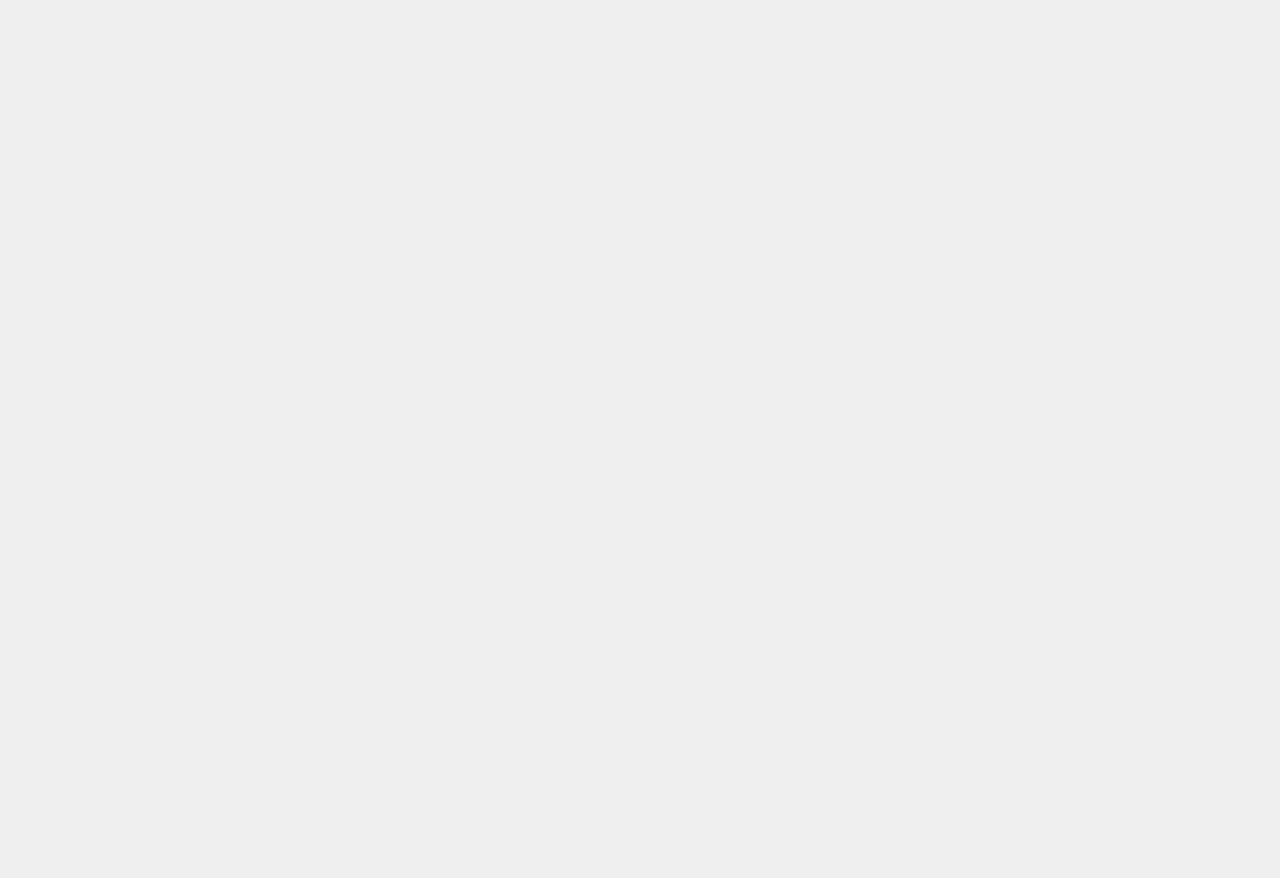
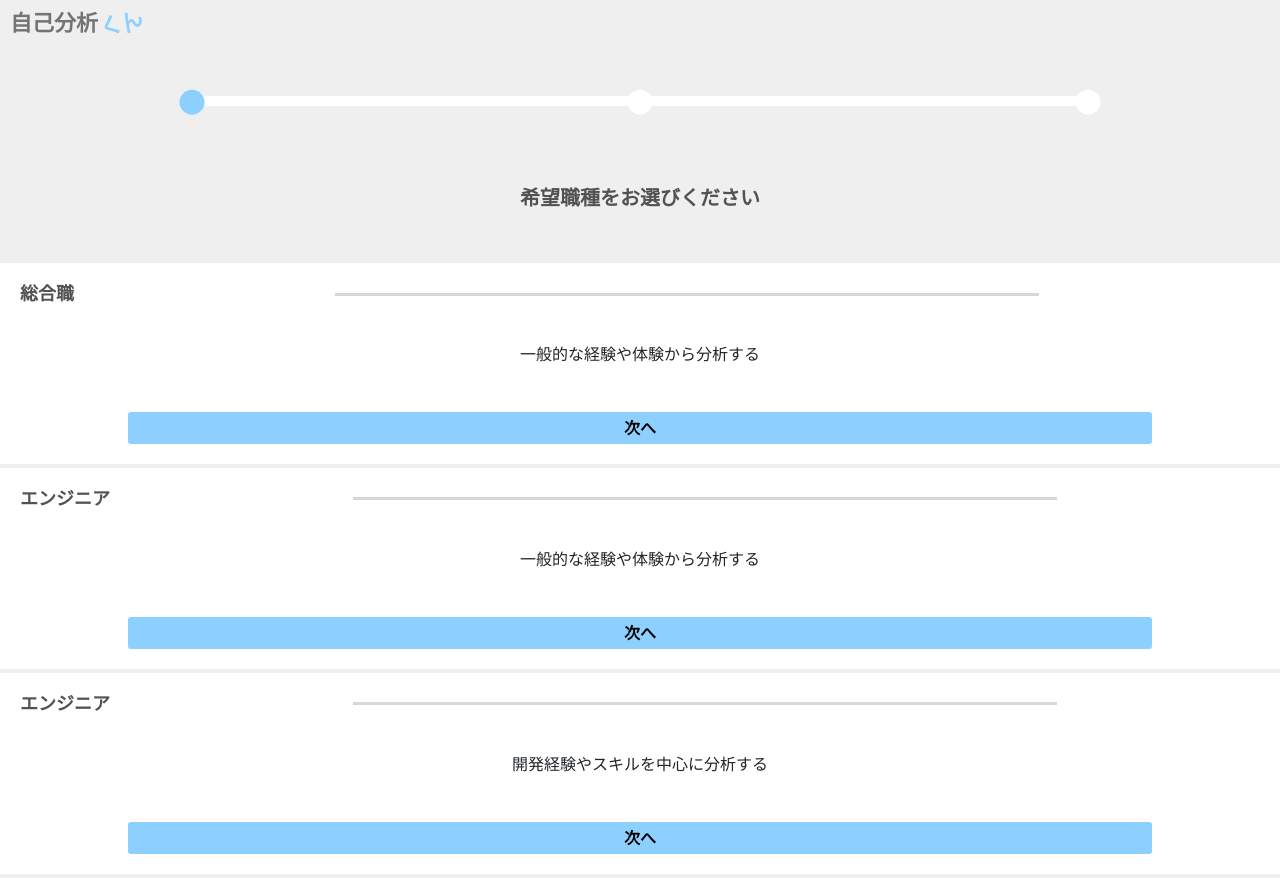
Before and after one commit to KojimaNaoyuki/self-analysis-tool, a React (Create React App) app: page / in a window 1280 px wide. Before the commit this address had no page. Before the commit the page ends 800 px from the top, so only its background shows below. Built offline with nearby package versions, Linux system fonts and the light colour scheme.

Commit message:
職種選択ページ開発完了

```diff
--- a/src/App.js
+++ b/src/App.js
@@ -5,12 +5,14 @@ import { BrowserRouter, Route, Routes, Link } from 'react-router-dom';
 import TestPage from './component/container/TestPage';
 import AnswerPage from './component/container/AnswerPage';
 import ConfirmAnswerPage from './component/container/ConfirmAnswerPage';
+import SelectJobPage from './component/container/SelectJobPage';
 
 function App() {
   return (
       <BrowserRouter>
         <Routes>
           <Route exact path='/testpage' element={<TestPage />} />
+          <Route exact path='/' element={<SelectJobPage />} />
           <Route exact path='/answerPage' element={<AnswerPage />} />
           <Route exact path='/confirmanswerpage' element={<ConfirmAnswerPage />} />
         </Routes>
--- /dev/null
+++ b/src/component/container/SelectJobPage.js
@@ -0,0 +1,52 @@
+import { Component } from "react";
+import styled from 'styled-components';
+
+import Header from "../presentational/organisms/Header";
+import StatusBar from "../presentational/atoms/StatusBar";
+import JobBox from "../presentational/organisms/JobBox";
+
+const SelectJobPageBox = styled.div`
+    text-align: center;
+`;
+const StatusBarWrap = styled.div`
+    padding: 50px 0;
+`;
+const Ms = styled.h3`
+    padding: 30px 0 45px;
+    font-size: 20px;
+    font-weight: bold;
+    color: #525252;
+`
+
+class SelectJobPage extends Component {
+    constructor() {
+        super();
+    }
+
+    render() {
+        return(
+            <SelectJobPageBox>
+                {/* ヘッダー */}
+                <Header />
+                {/* ヘッダー */}
+
+                {/* 状態バー */}
+                <StatusBarWrap>
+                    <StatusBar step1Color="#8DCFFF" step2Color="#FFF" step3Color="#FFF" />
+                </StatusBarWrap>
+                {/* 状態バー */}
+
+                {/* メッセージ */}
+                <Ms>希望職種をお選びください</Ms>
+                {/* メッセージ */}
+
+                {/* 職種ボックス */}
+                <JobBox jobName="総合職" text="一般的な経験や体験から分析する" />
+                <JobBox jobName="エンジニア" text="一般的な経験や体験から分析する" />
+                <JobBox jobName="エンジニア" text="開発経験やスキルを中心に分析する" />
+                {/* 職種ボックス */}
+            </SelectJobPageBox>
+        );
+    }
+}
+export default SelectJobPage;
--- /dev/null
+++ b/src/component/presentational/organisms/JobBox.js
@@ -0,0 +1,49 @@
+import styled from 'styled-components';
+
+import Btn from '../atoms/Btn';
+
+const JobBoxWrap = styled.div`
+    padding: 20px 0;
+    background-color: #FFF;
+    border-bottom: solid 4px #EFEFEF;
+`;
+const Flex = styled.div`
+    display: flex;
+    align-items: center;
+    justify-content: space-between;
+`
+const JobName = styled.h3`
+    display: inline-block;
+    text-align: left;
+    font-size: 18px;
+    padding: 0px 20px;
+    margin: 0;
+    font-weight: bold;
+    color: #525252;
+`;
+const Line = styled.div`
+    display: inline-block;
+    width: 55%;
+    height: 3px;
+    margin: 0px auto;
+    background-color: #D7D7D7;
+`;
+const Ms = styled.h3`
+    padding: 40px 0;
+    font-size: 16px;
+`;
+
+const JobBox = (props) => {
+    return(
+        <JobBoxWrap>
+            <Flex>
+                <JobName>{props.jobName}</JobName>
+                <Line />
+            </Flex>
+            <Ms>{props.text}</Ms>
+
+            <Btn text="次へ" />
+        </JobBoxWrap>
+    );
+}
+export default JobBox;
```
